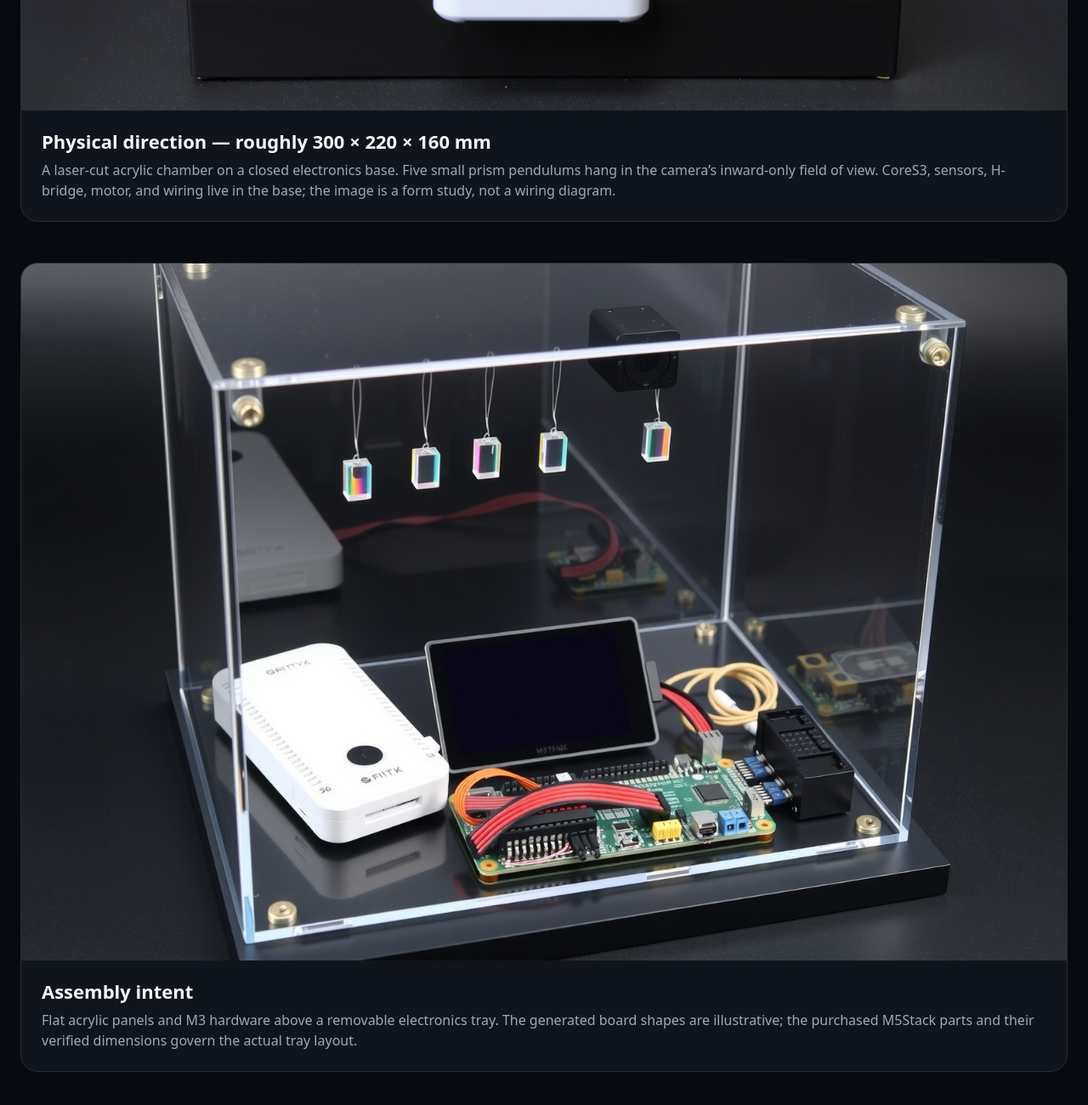
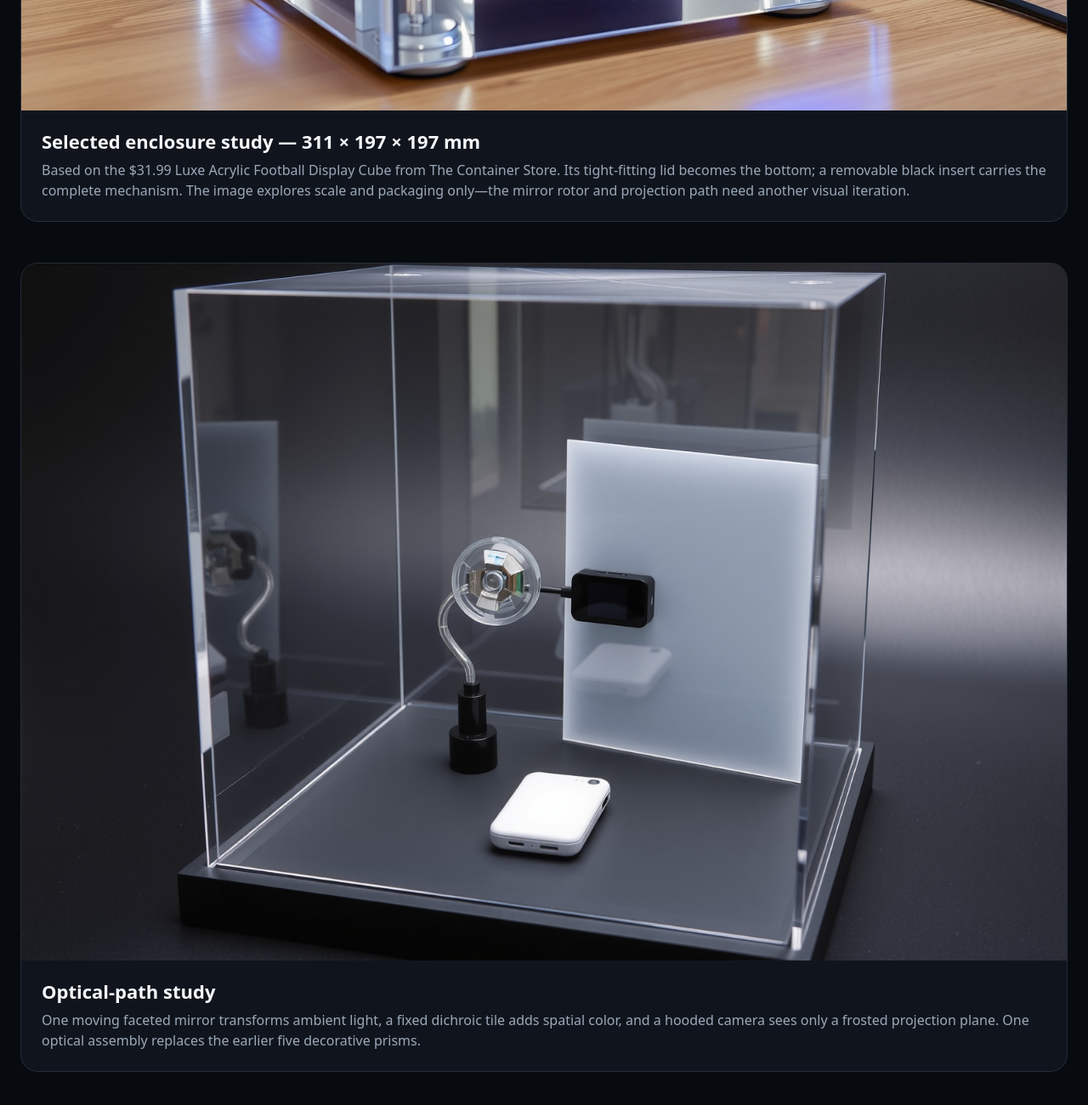
Before and after one commit to acoyfellow/entropy-c, a plain HTML site: page mockups/index.html in a window 1280 px wide. Shown: the part 1026-2326 px from the top of the page at 85% size. Drawn offline with Linux system fonts and the light colour scheme.

Commit message:
Select off-the-shelf prototype enclosure

```diff
--- a/mockups/index.html
+++ b/mockups/index.html
@@ -31,12 +31,12 @@
     </header>
     <section class="grid">
       <figure>
-        <img src="physical-concept.jpg" alt="Realistic physical concept for entropy c">
-        <figcaption><h2>Physical direction — roughly 300 × 220 × 160 mm</h2><p>A laser-cut acrylic chamber on a closed electronics base. Five small prism pendulums hang in the camera’s inward-only field of view. CoreS3, sensors, H-bridge, motor, and wiring live in the base; the image is a form study, not a wiring diagram.</p></figcaption>
+        <img src="container-store-concept.jpg" alt="Concept built in an off-the-shelf acrylic display cube">
+        <figcaption><h2>Selected enclosure study — 311 × 197 × 197 mm</h2><p>Based on the $31.99 Luxe Acrylic Football Display Cube from The Container Store. Its tight-fitting lid becomes the bottom; a removable black insert carries the complete mechanism. The image explores scale and packaging only—the mirror rotor and projection path need another visual iteration.</p></figcaption>
       </figure>
       <figure>
-        <img src="assembly-realistic.jpg" alt="Open assembly study for entropy c">
-        <figcaption><h2>Assembly intent</h2><p>Flat acrylic panels and M3 hardware above a removable electronics tray. The generated board shapes are illustrative; the purchased M5Stack parts and their verified dimensions govern the actual tray layout.</p></figcaption>
+        <img src="enclosure-mirror.jpg" alt="Optical path form study inside an acrylic display cover">
+        <figcaption><h2>Optical-path study</h2><p>One moving faceted mirror transforms ambient light, a fixed dichroic tile adds spatial color, and a hooded camera sees only a frosted projection plane. One optical assembly replaces the earlier five decorative prisms.</p></figcaption>
       </figure>
     </section>
   </main>
```
Also changed, not shown: mockups/container-store-concept.jpg (added), mockups/enclosure-mirror.jpg (added), 1 other file.
